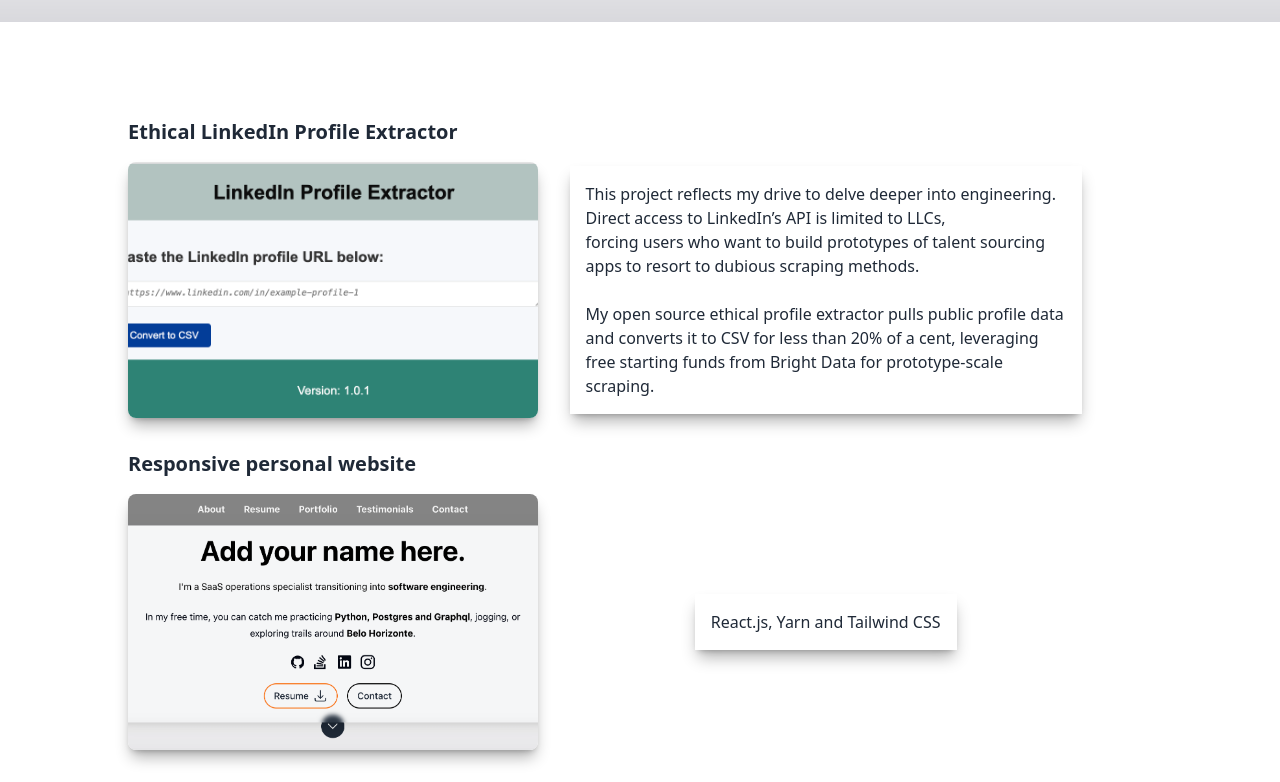
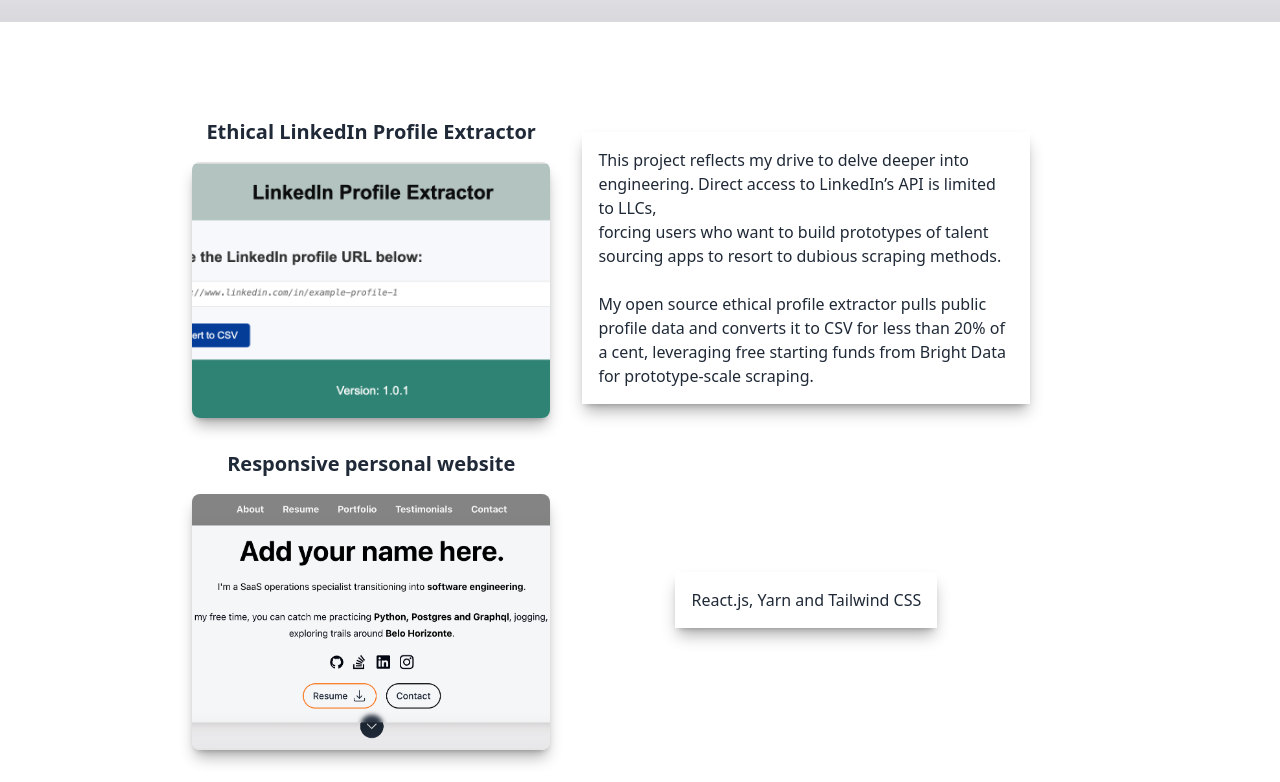
Before and after one commit to borgesenioc/react-resume-enio, a Next.js app: page / in a window 1280 px wide. Shown: the part 778-1560 px from the top of the page. Built offline with nearby package versions, Linux system fonts and the light colour scheme.

Commit message:
Adjust the styling of the portfolio

```diff
--- a/src/components/Sections/Portfolio.tsx
+++ b/src/components/Sections/Portfolio.tsx
@@ -7,18 +7,17 @@
 const Portfolio: FC = memo(() => {
   return (
     <Section className="bg-white" sectionId={SectionId.Portfolio}>
-      <div className="flex flex-col">
+      <div className="flex flex-col max-w-4xl mx-auto">
         {portfolioItems.map((item, index) => {
           const { title, image, description } = item;
           return (
             <div className="mb-8" key={`${title}-${index}`}>
-              <h3 className="mb-4 text-xl font-bold text-gray-800 text-center md:text-left">
-                {title}
-              </h3>
               <div className="flex flex-col md:flex-row gap-8">
-                {/* On smartphones, this will appear below the text.
-                    On medium+ screens, it occupies the left side */}
-                <div className="order-2 md:order-1 w-full md:w-2/5">
+                {/* Left column: Title and Image (stacked on mobile, vertical on desktop) */}
+                <div className="w-full md:w-2/5 flex flex-col">
+                  <h3 className="mb-4 text-xl font-bold text-gray-800 text-center">
+                    {title}
+                  </h3>
                   <div className="relative overflow-hidden rounded-lg shadow-lg shadow-black/30 h-64">
                     <Image
                       alt={title}
@@ -28,10 +27,12 @@
                     />
                   </div>
                 </div>
-                {/* Text box: appears above the image on smartphones, and to the right on larger screens */}
-                <div className="order-1 md:order-2 w-full md:w-1/2 flex items-center justify-center">
+                {/* Right column: Description */}
+                <div className="w-full md:w-1/2 flex items-center justify-center">
                   <div className="p-4 shadow-lg shadow-black/30">
-                    <p className="whitespace-pre-line text-base text-gray-800">{description}</p>
+                    <p className="whitespace-pre-line text-base text-gray-800">
+                      {description}
+                    </p>
                   </div>
                 </div>
               </div>
```
